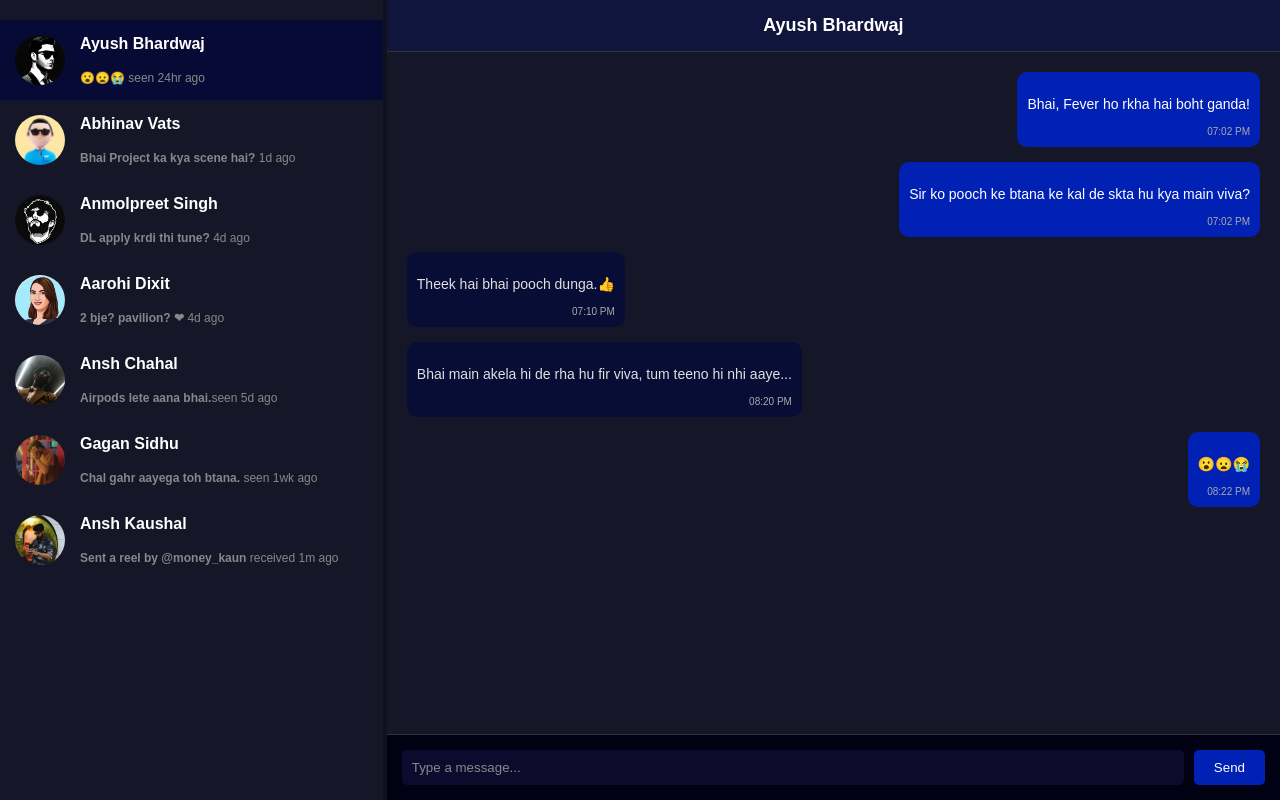
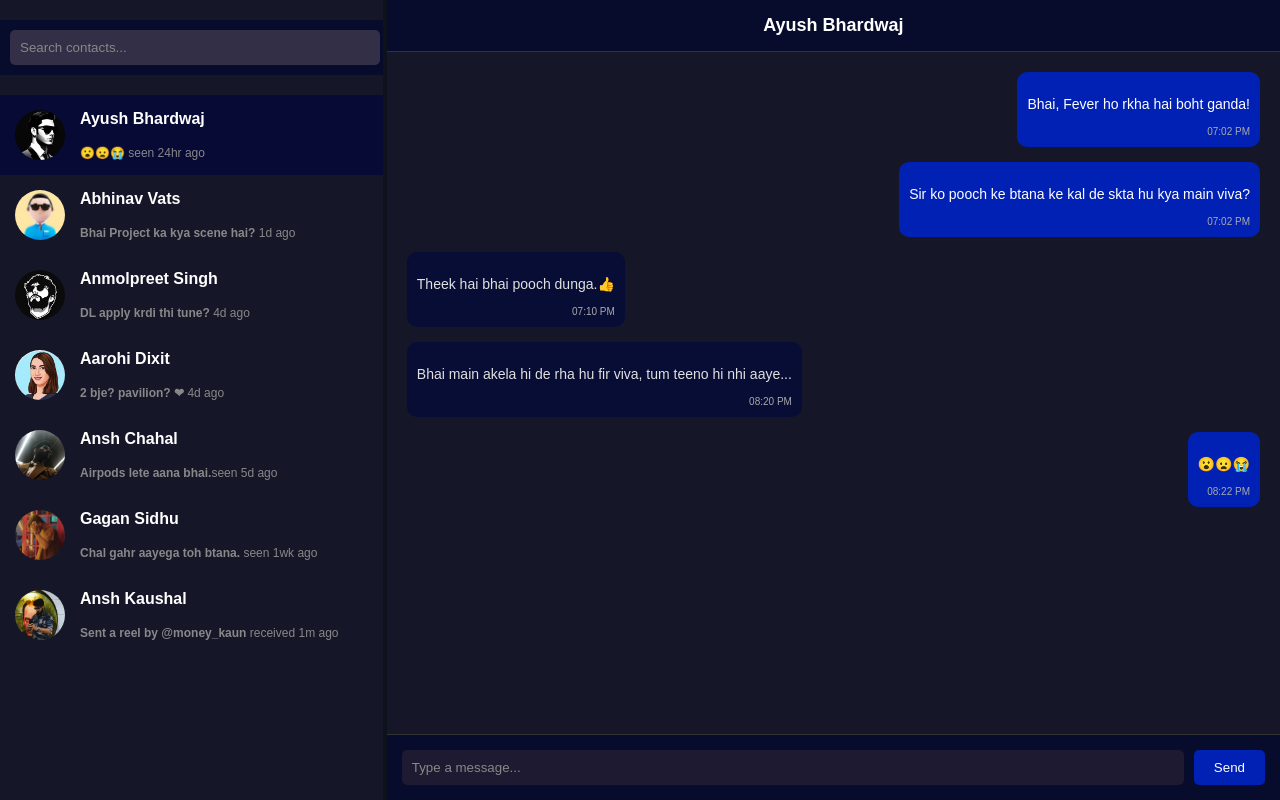
Before and after one commit to ANSH-KAUSHAL/Picstagram, a plain HTML site: page messages.html in a window 1280 px wide. Drawn offline with Linux system fonts and the light colour scheme.

Commit message:
final commit for once

```diff
--- a/messages.css
+++ b/messages.css
@@ -67,7 +67,7 @@ body {
 
   .chat-header {
     padding: 15px;
-    background-color: #10153d;
+    background-color: #070b2c;
     border-bottom: 1px solid #333;
     text-align: center;
   }
@@ -118,7 +118,7 @@ body {
   /* Message input section */
   .message-input {
     padding: 15px;
-    background-color: #020013;
+    background-color: #070b2c;
     display: flex;
     border-top: 1px solid #333;
   }
@@ -126,7 +126,7 @@ body {
   .message-input input {
     width: 100%;
     padding: 10px;
-    background-color: #0e0a2e;
+    background-color: #1d1a31;
     border: none;
     color: #e0e0e0;
     border-radius: 5px;
@@ -150,3 +150,24 @@ body {
   .message-input button:hover {
     background-color: #0056b3;
   }
+
+  /* Search bar styling */
+.search-bar {
+    padding: 10px;
+    margin-bottom: 20px;
+    background-color: #070b2c;
+  }
+
+  .search-bar input {
+    width: 100%;
+    padding: 10px;
+    width: 350px;
+    background-color: #322f47;
+    border: none;
+    border-radius: 5px;
+    color: #e0e0e0;
+  }
+
+  .search-bar input::placeholder {
+    color: #888888;
+  }
--- a/messages.html
+++ b/messages.html
@@ -10,6 +10,11 @@
   <div class="chat-container">
     <!-- Sidebar for contacts -->
     <div class="sidebar">
+        <!-- Search bar -->
+      <div class="search-bar">
+        <input type="text" placeholder="Search contacts...">
+      </div>
+
       <div class="contact active">
         <img src="./img/avatar.jpg" alt="User 1">
         <div class="contact-info">
```
Also changed, not shown: index.html (+1 -1 lines).
